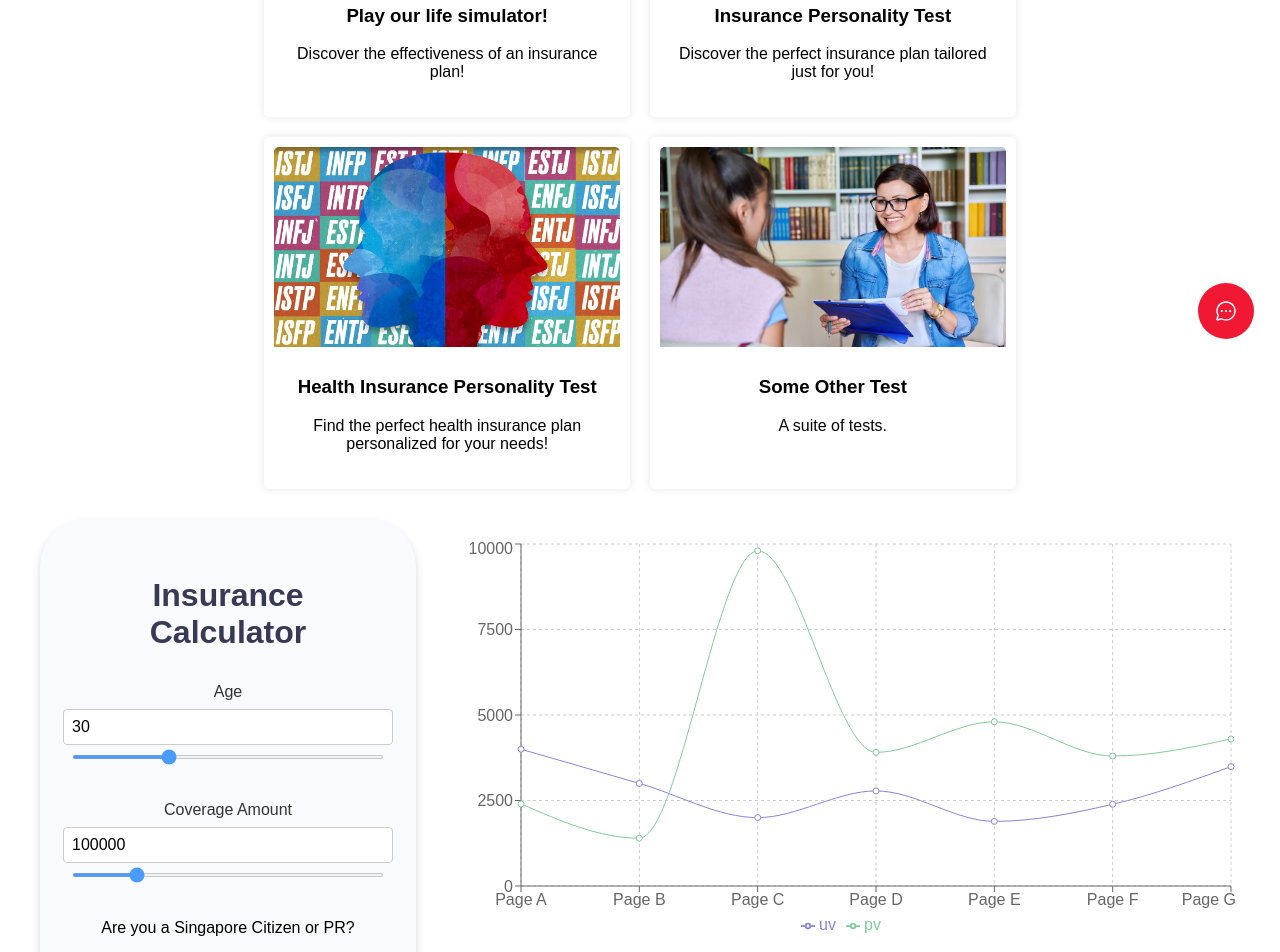
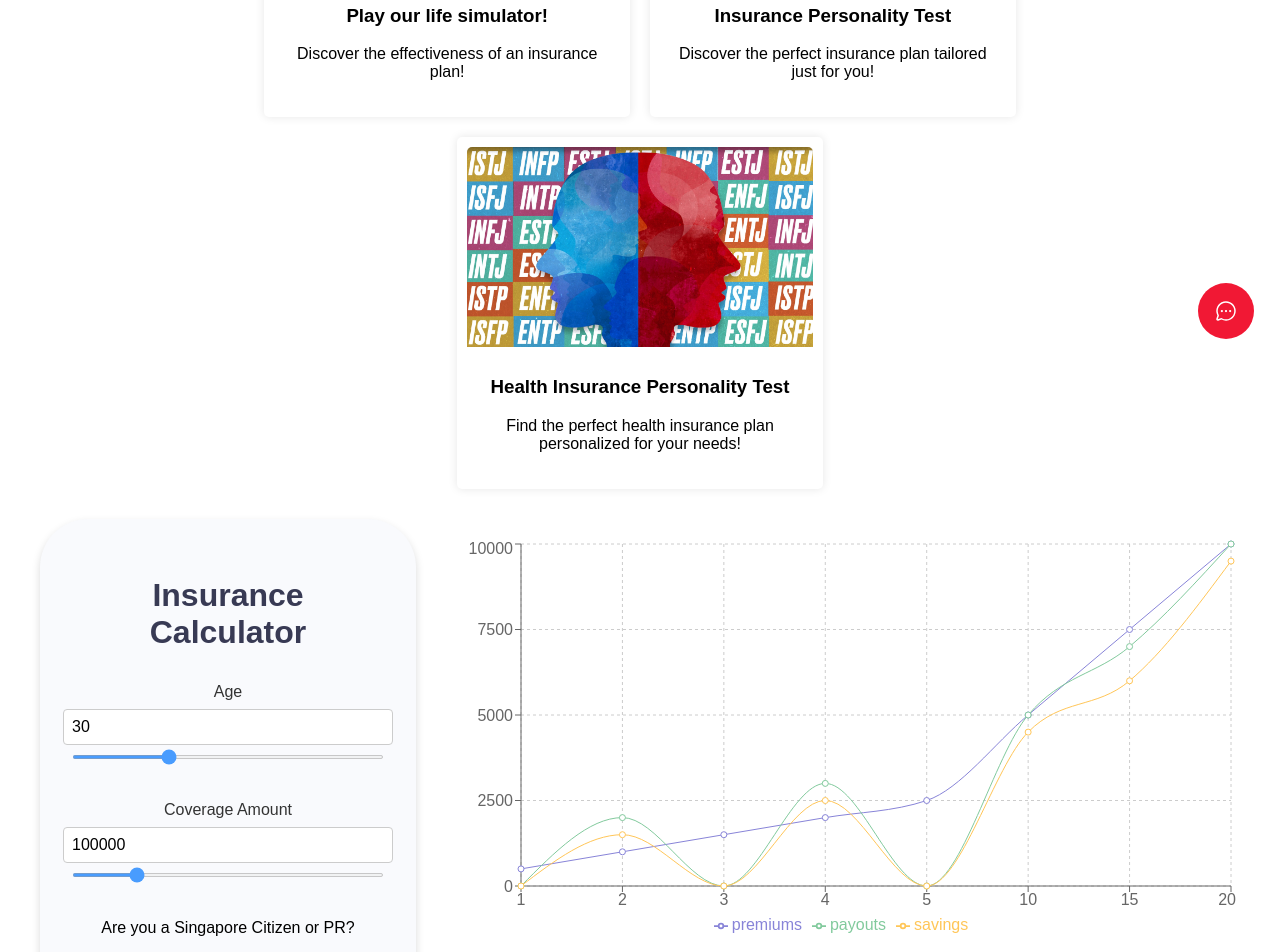
Before and after one commit to tevelsho/youth-guard, a Next.js app: page /planner in a window 1280 px wide. Shown: the part 440-1392 px from the top of the page. Built offline with nearby package versions, Linux system fonts and the light colour scheme.

Commit message:
feat: change image of life sim

```diff
--- a/app/planner/page.jsx
+++ b/app/planner/page.jsx
@@ -51,14 +51,16 @@ export default function Planner() {
   }};
 
   const data = [
-    { name: 'Page A', uv: 4000, pv: 2400, amt: 2400 },
-    { name: 'Page B', uv: 3000, pv: 1398, amt: 2210 },
-    { name: 'Page C', uv: 2000, pv: 9800, amt: 2290 },
-    { name: 'Page D', uv: 2780, pv: 3908, amt: 2000 },
-    { name: 'Page E', uv: 1890, pv: 4800, amt: 2181 },
-    { name: 'Page F', uv: 2390, pv: 3800, amt: 2500 },
-    { name: 'Page G', uv: 3490, pv: 4300, amt: 2100 },
+    { year: 1, premiums: 500, payouts: 0, savings: 0 },
+    { year: 2, premiums: 1000, payouts: 2000, savings: 1500 },
+    { year: 3, premiums: 1500, payouts: 0, savings: 0 },
+    { year: 4, premiums: 2000, payouts: 3000, savings: 2500 },
+    { year: 5, premiums: 2500, payouts: 0, savings: 0 },
+    { year: 10, premiums: 5000, payouts: 5000, savings: 4500 },
+    { year: 15, premiums: 7500, payouts: 7000, savings: 6000 },
+    { year: 20, premiums: 10000, payouts: 10000, savings: 9500 },
   ];
+
   const pdfData = {
     PRUShieldPremier: [
       { ageRange: [1, 20], premium: 147.71, withdrawalLimit: 300 },
@@ -272,7 +274,7 @@ export default function Planner() {
           <div>
             <div className={styles.infoImageContainer}>
               <Image
-                src="/game.png"
+                src="/sims.png"
                 alt="policy"
                 layout="fill"
                 className={styles.infoImage}
@@ -316,20 +318,6 @@ export default function Planner() {
             </div>
           </div>
         </Link>
-        <div className={styles.infoBox}>
-          <div className={styles.infoImageContainer}>
-            <Image
-              src="/youthInsurance.jpg"
-              alt="youth insurance"
-              layout="fill"
-              className={styles.infoImage}
-            />
-          </div>
-          <div className={styles.infoText}>
-            <h3>Some Other Test</h3>
-            <p>A suite of tests.</p>
-          </div>
-        </div>
       </section>
 
       <section className={styles.mainContent}>
@@ -509,15 +497,17 @@ export default function Planner() {
   <ResponsiveContainer width="100%" height={400}>
     <LineChart data={data}>
       <CartesianGrid strokeDasharray="3 3" />
-              <XAxis dataKey="name" />
+      <XAxis dataKey="year" />
       <YAxis />
       <Tooltip />
       <Legend />
-              <Line type="monotone" dataKey="uv" stroke="#8884d8" />
-              <Line type="monotone" dataKey="pv" stroke="#82ca9d" />
+      <Line type="monotone" dataKey="premiums" stroke="#8884d8" />
+      <Line type="monotone" dataKey="payouts" stroke="#82ca9d" />
+      <Line type="monotone" dataKey="savings" stroke="#ffc658" />
     </LineChart>
   </ResponsiveContainer>
 </div>
+
       </section>
     </section>
   );
```
Also changed, not shown: public/sims.png (added). Lines whose indentation alone changed are shown as unchanged.
